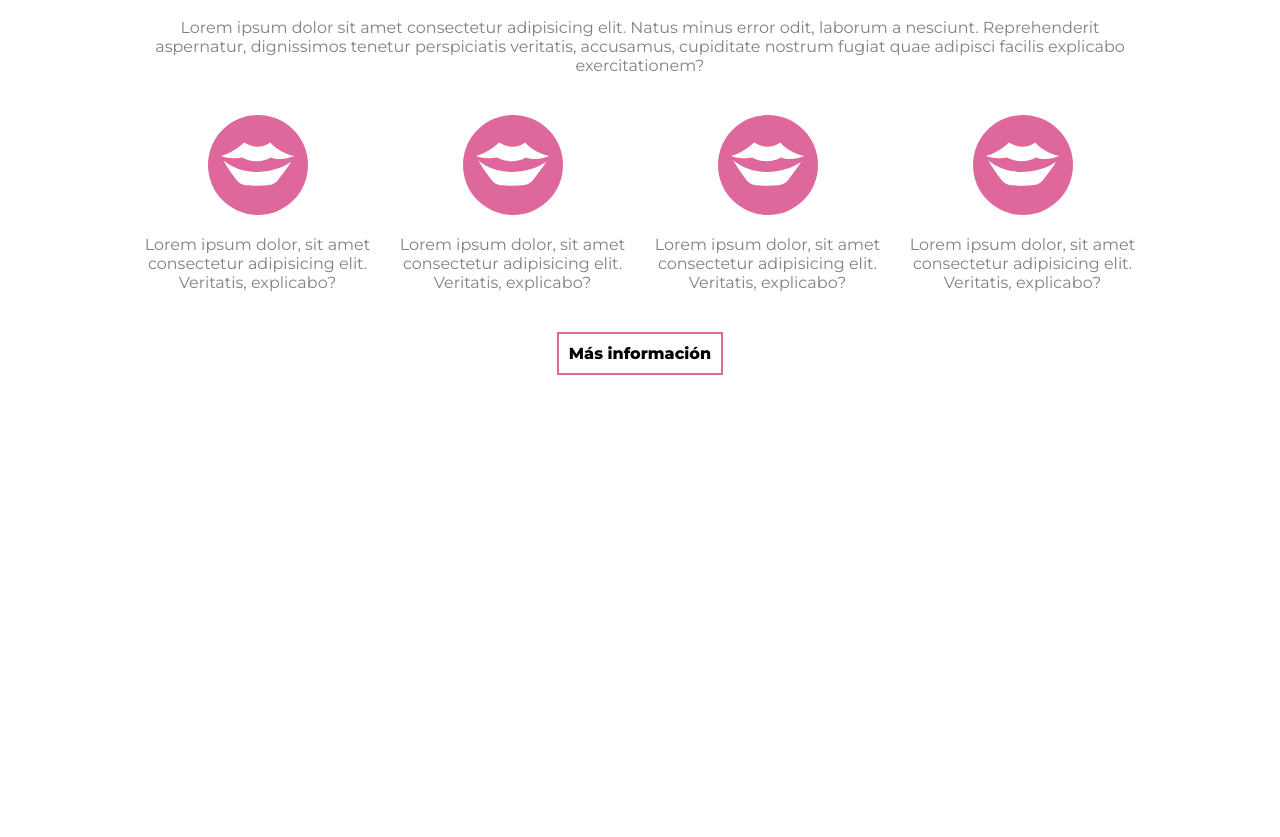
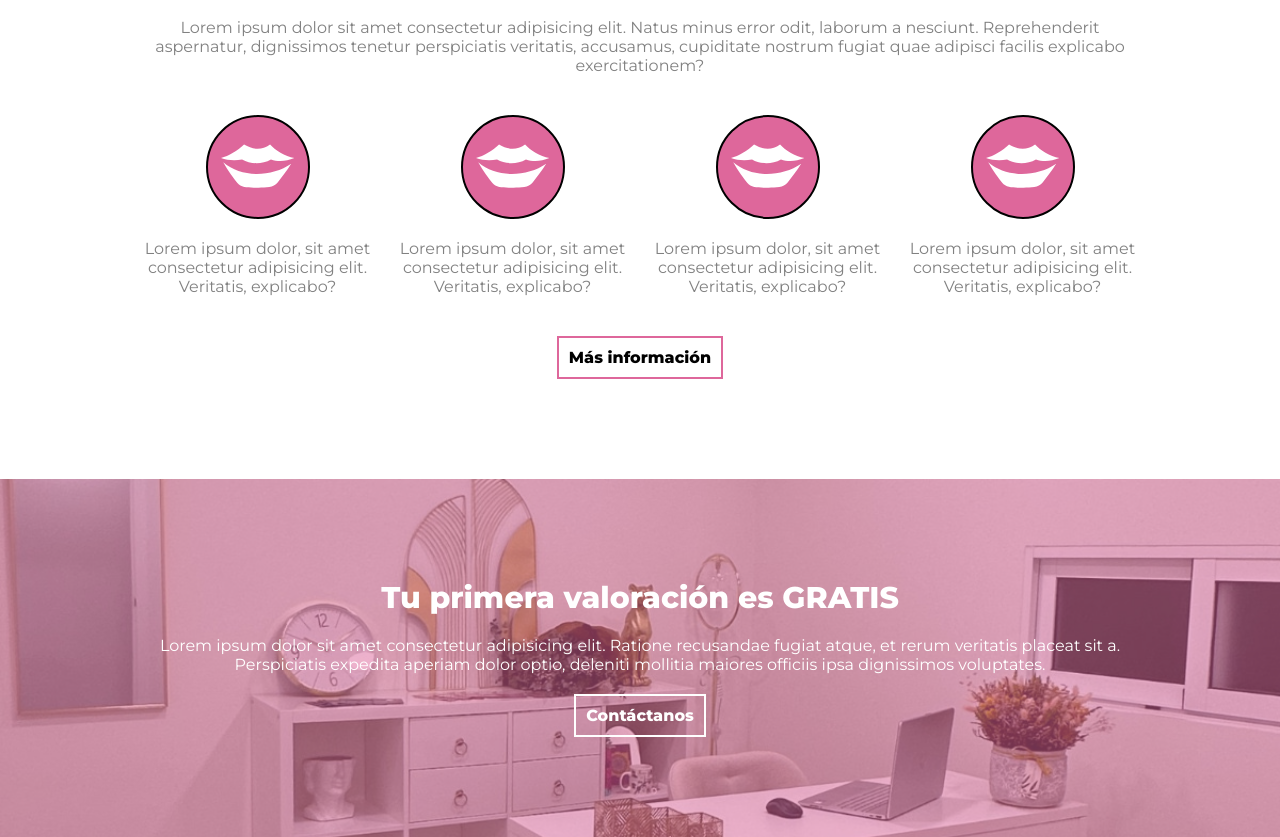
Before and after one commit to Gaston-Valentini/bless-client, a React (Vite) app: page / in a window 1280 px wide. Shown: the part 1648-2485 px from the top of the page. Before the commit the page ends 2123 px from the top, so only its background shows below. Built offline with nearby package versions, Linux system fonts and the light colour scheme.

Commit message:
Add: FreeValoration section added.

```diff
--- /dev/null
+++ b/src/sections/FreeValoration/FreeValoration.jsx
@@ -0,0 +1,20 @@
+import style from "./FreeValoration.module.css";
+import { Link } from "react-router-dom";
+
+export default function FreeValoration() {
+    return (
+        <section className={style.container}>
+            <div className={style.overlay}>
+                <p className={style.title}>Tu primera valoración es GRATIS</p>
+                <p className={style.text}>
+                    Lorem ipsum dolor sit amet consectetur adipisicing elit. Ratione recusandae fugiat atque, et rerum veritatis
+                    placeat sit a. Perspiciatis expedita aperiam dolor optio, deleniti mollitia maiores officiis ipsa dignissimos
+                    voluptates.
+                </p>
+                <Link to="#" className={style.link}>
+                    Contáctanos
+                </Link>
+            </div>
+        </section>
+    );
+}
--- /dev/null
+++ b/src/sections/FreeValoration/FreeValoration.module.css
@@ -0,0 +1,49 @@
+.container {
+    background-image: url("../../assets/images/free-valoration.jpg");
+    background-size: cover;
+    background-position: center;
+}
+
+.overlay {
+    height: 100%;
+    padding: 100px 20px;
+    display: flex;
+    flex-direction: column;
+    justify-content: center;
+    align-items: center;
+    gap: 20px;
+    background-color: var(--overlay);
+}
+
+.title {
+    text-align: center;
+    font-size: 30px;
+    font-weight: 800;
+    color: white;
+}
+
+.text {
+    max-width: 1000px;
+    text-align: center;
+    color: white;
+}
+
+.link {
+    padding: 10px;
+    font-weight: 800;
+    color: white;
+    border: 2px solid white;
+    text-decoration: none;
+}
+
+.link:hover {
+    color: var(--rose);
+    background-color: white;
+    transition: 0.3s;
+}
+
+@media (max-width: 767px) {
+    .overlay {
+        padding: 50px 20px;
+    }
+}
--- a/src/sections/Services/Services.module.css
+++ b/src/sections/Services/Services.module.css
@@ -53,6 +53,7 @@
     font-size: 80px;
     color: white;
     background-color: var(--rose);
+    border: 2px solid black;
     border-radius: 50%;
 }
 
--- a/src/views/Home/Home.jsx
+++ b/src/views/Home/Home.jsx
@@ -1,6 +1,7 @@
 import HomeHeader from "../../sections/HomeHeader/HomeHeader";
 import About from "../../sections/About/About";
 import Services from "../../sections/Services/Services";
+import FreeValoration from "../../sections/FreeValoration/FreeValoration";
 
 export default function HomeView() {
     return (
@@ -8,6 +9,7 @@ export default function HomeView() {
             <HomeHeader />
             <About />
             <Services />
+            <FreeValoration />
         </section>
     );
 }
```
Also changed, not shown: src/assets/images/free-valoration.jpg (added).
